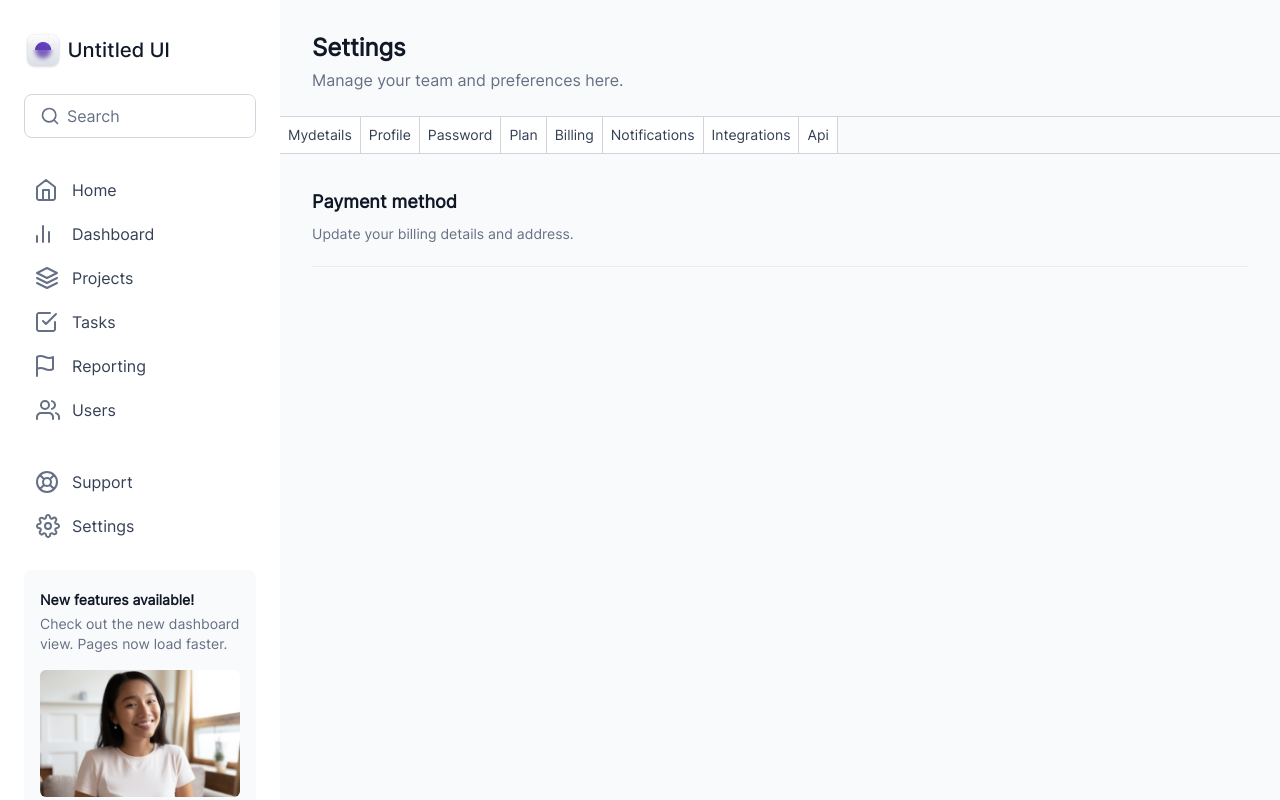
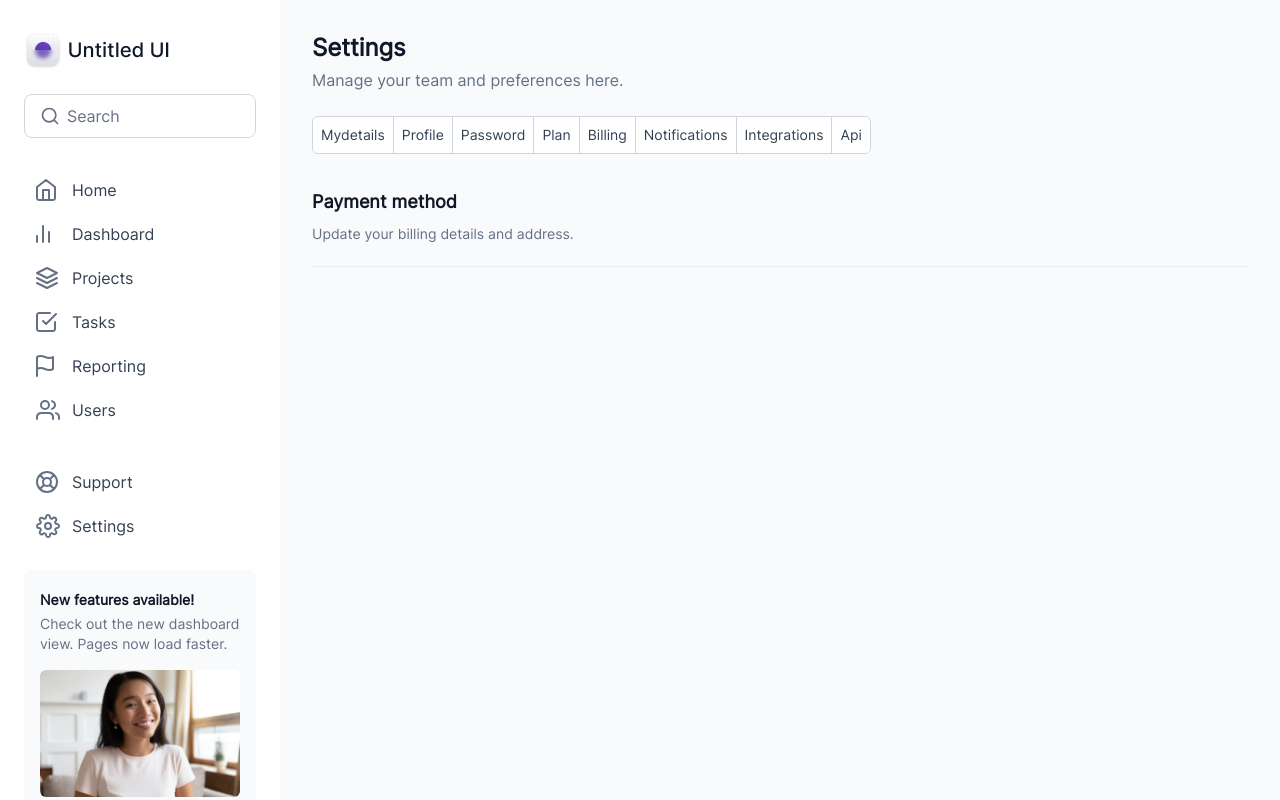
Before and after one commit to gude1/DashBoardUi, a React (Vite) app: page / in a window 1280 px wide. Built offline with nearby package versions, Linux system fonts and the light colour scheme.

Commit message:
designing settings page

```diff
--- a/src/App.tsx
+++ b/src/App.tsx
@@ -15,7 +15,8 @@ function App() {
           </p>
         </section>
 
-        <section className="overflow-y-auto w-full flex border-y border-color2 mt-6">
+        <section className="overflow-y-auto w-full md:px-8">
+          <div className="border-y flex border-color2 md:w-fit md:border md:rounded-md mt-6 overflow-y-hidden">
             <button className="flex p-2 font-inter text-sm leading-5 font-medium text-color7 cursor-pointer bg-white border-r border-color2 hover:bg-color1 hover:font-bold hover:text-[#1D2939]">
               Mydetails
             </button>
@@ -37,9 +38,10 @@ function App() {
             <button className="flex p-2 font-inter text-sm leading-5 font-medium text-color7 cursor-pointer bg-white border-r border-color2 hover:bg-color1 hover:font-bold hover:text-[#1D2939]">
               Integrations
             </button>
-          <button className="flex p-2 font-inter text-sm leading-5 font-medium text-color7 cursor-pointer bg-white border-r border-color2 hover:bg-color1 hover:font-bold hover:text-[#1D2939]">
+            <button className="flex p-2 font-inter text-sm leading-5 font-medium text-color7 cursor-pointer bg-white  hover:bg-color1 hover:font-bold hover:text-[#1D2939]">
               Api
             </button>
+          </div>
         </section>
 
         <section className="px-4 md:px-8 mt-8">
```
Lines whose indentation alone changed are shown as unchanged.
